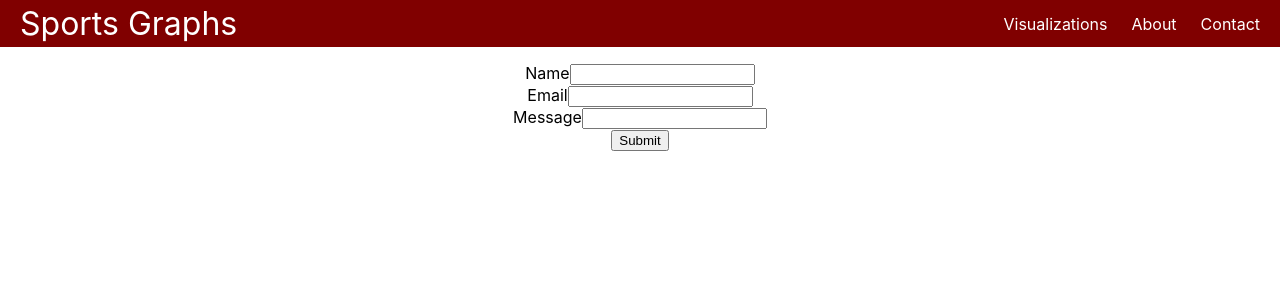
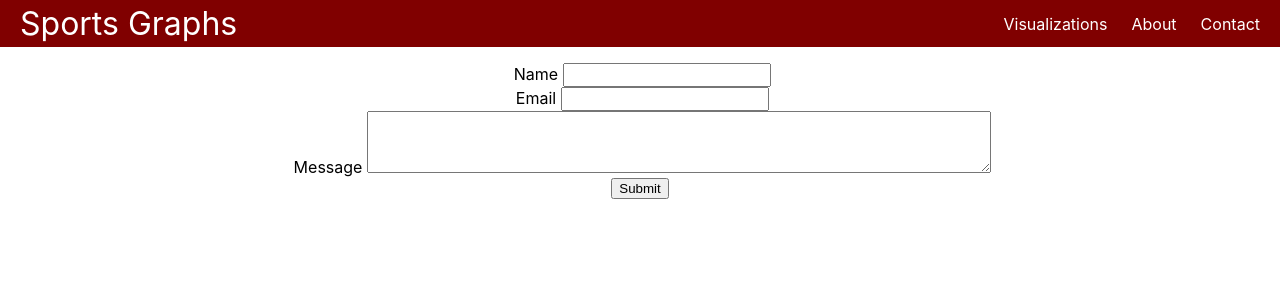
Before and after one commit to dkeyer/soccer_graphs_wesbite, a React (Create React App) app: page /contact in a window 1280 px wide. Shown: the top 300 px of the page. Built offline with nearby package versions, Linux system fonts and the light colour scheme.

Commit message:
adding input and text areas

```diff
--- a/src/pages/About.tsx
+++ b/src/pages/About.tsx
@@ -1,4 +1,3 @@
-import React from "react";
 import './About.css';
 import headshot from "./davy.JPG"
 import { FaGithub, FaLinkedin } from "react-icons/fa";
--- /dev/null
+++ b/src/pages/Contact.css
@@ -0,0 +1,20 @@
+.form-label {
+padding: 5px;
+}
+
+#message {
+width: 50%;
+padding: 12px 20px;
+}
+
+textarea
+{
+   font-family:"Times New Roman", Times, serif;
+   font-size: 16px;
+}
+
+input {
+    display: inline-block;
+    font-family:"Times New Roman", Times, serif;
+    font-size: 16px;
+}
--- a/src/pages/Contact.tsx
+++ b/src/pages/Contact.tsx
@@ -1,18 +1,21 @@
+import './Contact.css';
+
 export default function Contact() {
     return (
+
       <body>
         <form action="contactInfo.tsx" method="GET">
 <div>
-  <label htmlFor="name">Name</label>
+  <label htmlFor="name" className="form-label">Name</label>
   <input type="text" name="name" id="name" required/>
 </div>
 <div>
-  <label htmlFor="email">Email</label>
+  <label htmlFor="email" className="form-label">Email</label>
   <input type="email" name="email" id="email" required/>
 </div>
 <div>
-  <label htmlFor="message">Message</label>
-  <input type="text" name="message" id="message" required/>
+  <label htmlFor="message" className="form-label">Message</label>
+  <textarea name="message" id="message" required/>
 </div>
 <button type="submit">Submit</button>
 </form>
```
